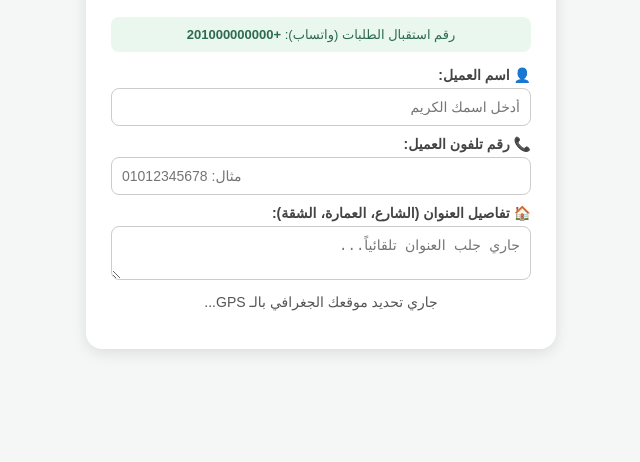
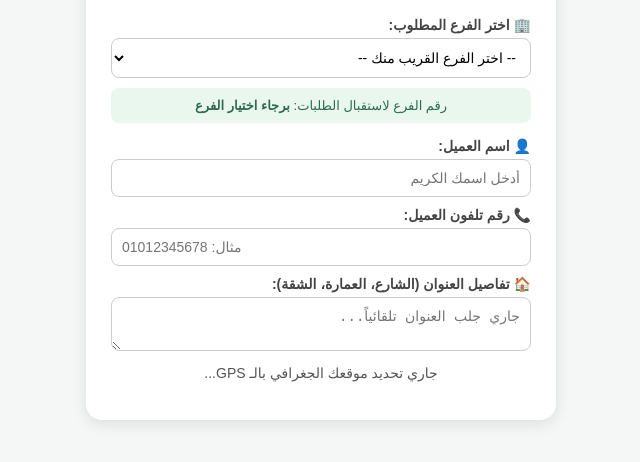
Before and after one commit to palmybekaryeg-code/Palmy-Bekary-localStorage.setItem-, a plain HTML site: page index.html in a window 1280 px wide. Shown: the part 106-568 px from the top of the page, without its empty margins (319-959 px from the left). Drawn offline with Linux system fonts and the light colour scheme.

Commit message:
Update index.html

```diff
--- a/index.html
+++ b/index.html
@@ -33,7 +33,7 @@
             color: #444;
             font-size: 14px;
         }
-        input, textarea {
+        input, textarea, select {
             width: 100%;
             padding: 10px;
             margin-top: 5px;
@@ -41,6 +41,7 @@
             border-radius: 8px;
             box-sizing: border-box;
             font-size: 14px;
+            background-color: #fff;
         }
         .btn {
             background-color: #25D366;
@@ -83,12 +84,21 @@
 <div class="card">
     <h2>تحديد الموقع وإرسال الطلب 📍</h2>
 
-    <!-- عرض رقم الواتساب الذي سيتم الإرسال عليه -->
-    <div class="info-box" id="target-phone-info">
-        رقم استقبال الطلبات: <b>جاري التحميل...</b>
-    </div>
+    <form id="orderForm" onsubmit="sendToWhatsApp(event)">
 
-    <form id="orderForm" onsubmit="sendToWhatsApp(event)">
+        <!-- اختيار الفرع -->
+        <label>🏢 اختر الفرع المطلوب:</label>
+        <select id="branchSelect" required onchange="updateBranchInfo()">
+            <option value="" disabled selected>-- اختر الفرع القريب منك --</option>
+            <option value="201158140838">فرع بالميه الرئيسي</option>
+            <!-- يمكنك إضافة فروع أخرى هنا مستقبلاً بنفس النمط -->
+        </select>
+
+        <!-- عرض رقم الواتساب الخاص بالفرع المختار -->
+        <div class="info-box" id="target-phone-info" style="margin-top: 10px;">
+            رقم الفرع لاستقبال الطلبات: <b>برجاء اختيار الفرع</b>
+        </div>
+
         <label>👤 اسم العميل:</label>
         <input type="text" id="customerName" required placeholder="أدخل اسمك الكريم">
 
@@ -105,14 +115,20 @@
 </div>
 
 <script>
-    // ⚠️ ضع رقم الواتساب الخاص بالفرع هنا بالصيغة الدولية (بدون علامة + أو أصفار في البداية)
-    // مثال لمصر: 201012345678
-    const phoneNumber = "201000000000";
+    let googleMapsUrl = "";
+    let selectedPhoneNumber = "";
 
-    // عرض الرقم الموجه إليه الرسالة في واجهة الصفحة للمستخدم
-    document.getElementById("target-phone-info").innerHTML = `رقم استقبال الطلبات (واتساب): <b>+${phoneNumber}</b>`;
+    // دالة لتحديث رقم الواتساب وعرضه بناءً على الفرع المختار
+    function updateBranchInfo() {
+        const selectBox = document.getElementById("branchSelect");
+        selectedPhoneNumber = selectBox.value;
+        const branchName = selectBox.options[selectBox.selectedIndex].text;
 
-    let googleMapsUrl = "";
+        if (selectedPhoneNumber) {
+            document.getElementById("target-phone-info").innerHTML =
+                `الفرع: <b>${branchName}</b><br>رقم الواتساب: <b>+${selectedPhoneNumber}</b>`;
+        }
+    }
 
     window.onload = function() {
         if ("geolocation" in navigator) {
@@ -132,18 +148,17 @@
 
         document.getElementById("status").innerText = "جاري جلب اسم الشارع والعنوان تلقائياً...";
 
-        // جلب العنوان النصي باستخدام خدمة OpenStreetMap المجانية
         fetch(`https://nominatim.openstreetmap.org/reverse?format=json&lat=${lat}&lon=${lon}&accept-language=ar`)
             .then(response => response.json())
             .then(data => {
                 const address = data.display_name || "تعذر تحديد اسم الشارع بدقة";
                 document.getElementById("customerAddress").value = address;
-                document.getElementById("status").innerText = "تم تحديد الموقع والعنوان بنجاح! يرجى إكمال بياناتك.";
+                document.getElementById("status").innerText = "تم تحديد الموقع والعنوان بنجاح! اختر الفرع وأكمل بياناتك.";
                 document.getElementById("whatsapp-btn").style.display = "block";
             })
             .catch(() => {
                 document.getElementById("customerAddress").value = "عنوان تقريبي (يرجى التعديل إذا لزم الأمر)";
-                document.getElementById("status").innerText = "تم تحديد الموقع، يرجى مراجعة العنوان وإكمال البيانات.";
+                document.getElementById("status").innerText = "تم تحديد الموقع، يرجى اختيار الفرع ومراجعة البيانات.";
                 document.getElementById("whatsapp-btn").style.display = "block";
             });
     }
@@ -157,20 +172,29 @@
     function sendToWhatsApp(event) {
         event.preventDefault();
 
+        const branchSelect = document.getElementById("branchSelect");
+        const branchName = branchSelect.options[branchSelect.selectedIndex].text;
+        selectedPhoneNumber = branchSelect.value;
+
+        if (!selectedPhoneNumber) {
+            alert("برجاء اختيار الفرع المراد إرسال الطلب إليه.");
+            return;
+        }
+
         const name = document.getElementById("customerName").value;
         const phone = document.getElementById("customerPhone").value;
         const address = document.getElementById("customerAddress").value;
 
-        // صياغة الرسالة النهائية المنظمة
-        const textMessage = `طلب جديد من موقع الفرع / الواتساب: +${phoneNumber}\n\n` +
+        // صياغة الرسالة النهائية مع توضيح الفرع المستقبل
+        const textMessage = `طلب جديد موجه إلى: *${branchName}*\n\n` +
                             `👤 *اسم العميل:* ${name}\n` +
                             `📞 *رقم التلفون:* ${phone}\n` +
                             `📍 *العنوان التفصيلي:* ${address}\n\n` +
                             `🗺️ *رابط الخريطة (Location):* \n${googleMapsUrl}`;
 
-        const whatsappUrl = `https://wa.me/${phoneNumber}?text=${encodeURIComponent(textMessage)}`;
+        const whatsappUrl = `https://wa.me/${selectedPhoneNumber}?text=${encodeURIComponent(textMessage)}`;
 
-        // فتح رابط الواتساب بالرسالة الجاهزة
+        // فتح واتساب الفرع المختار مباشرة بالرسالة
         window.open(whatsappUrl, '_blank');
     }
 </script>
```
